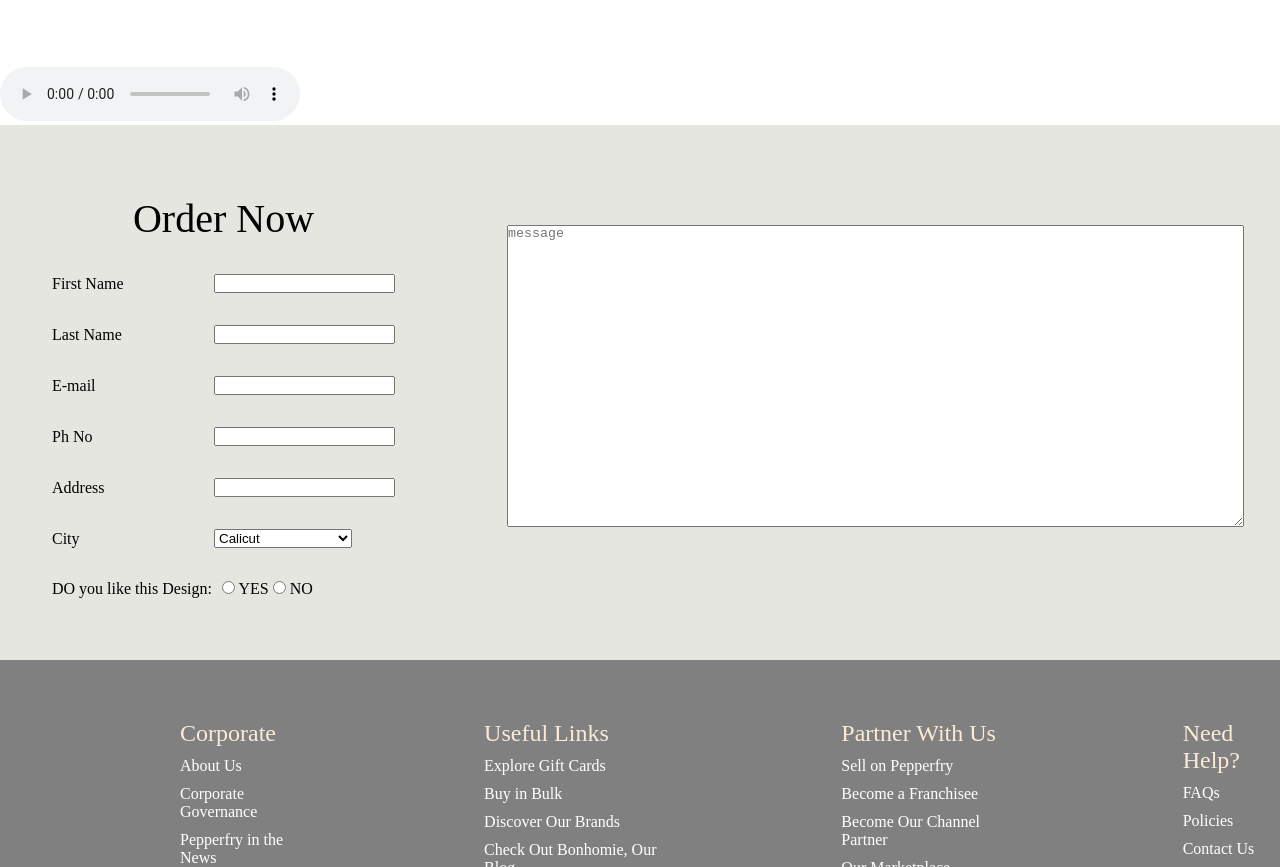
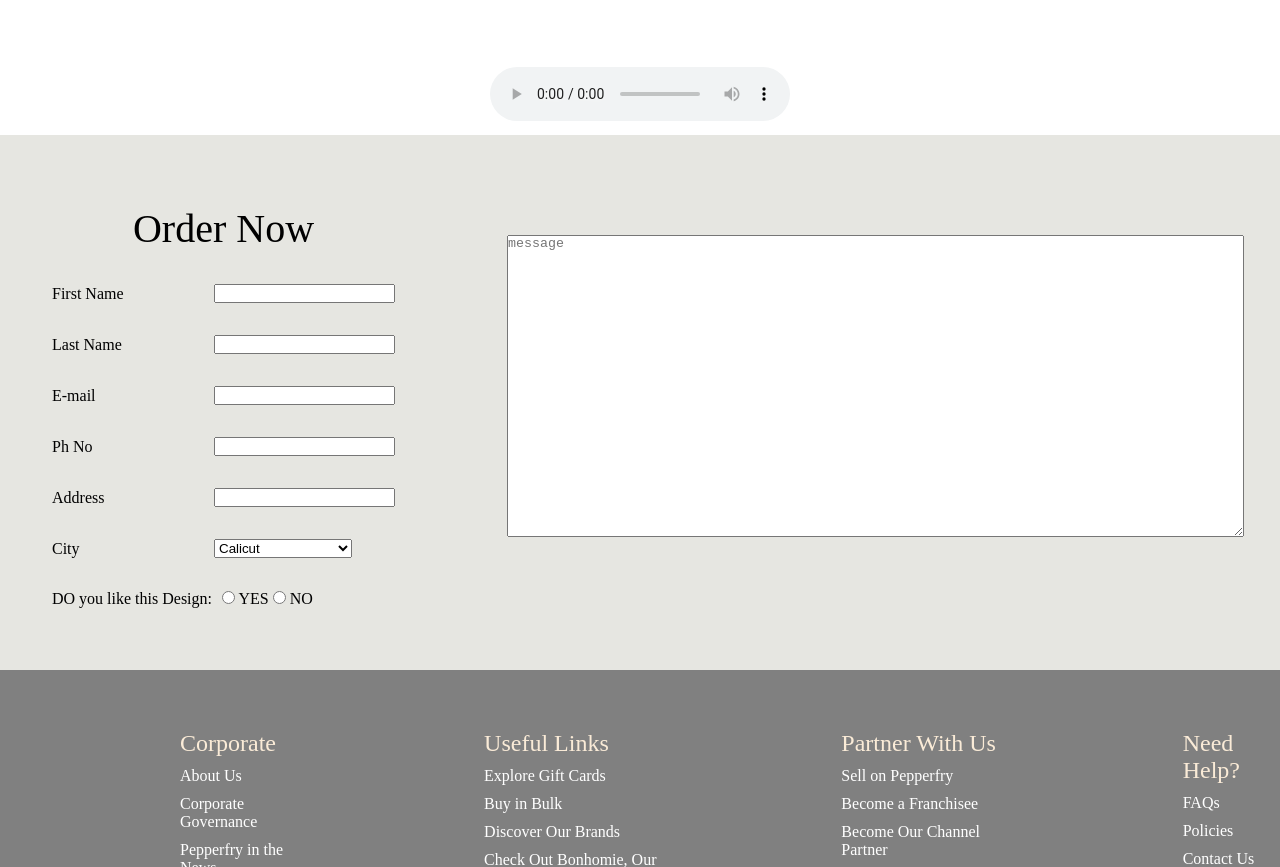
Before and after one commit to cmfayis/Design-X-Furniture, a plain HTML site: page index.html in a window 1280 px wide. Shown: the part 4206-5073 px from the top of the page. Drawn offline with Linux system fonts and the light colour scheme.

Commit message:
Update style.css

```diff
--- a/style.css
+++ b/style.css
@@ -195,3 +195,7 @@ form{
 .order{
     font-size: 40px;
 }
+.audio{
+    text-align: center;
+    margin-bottom: 10px;
+}
```
